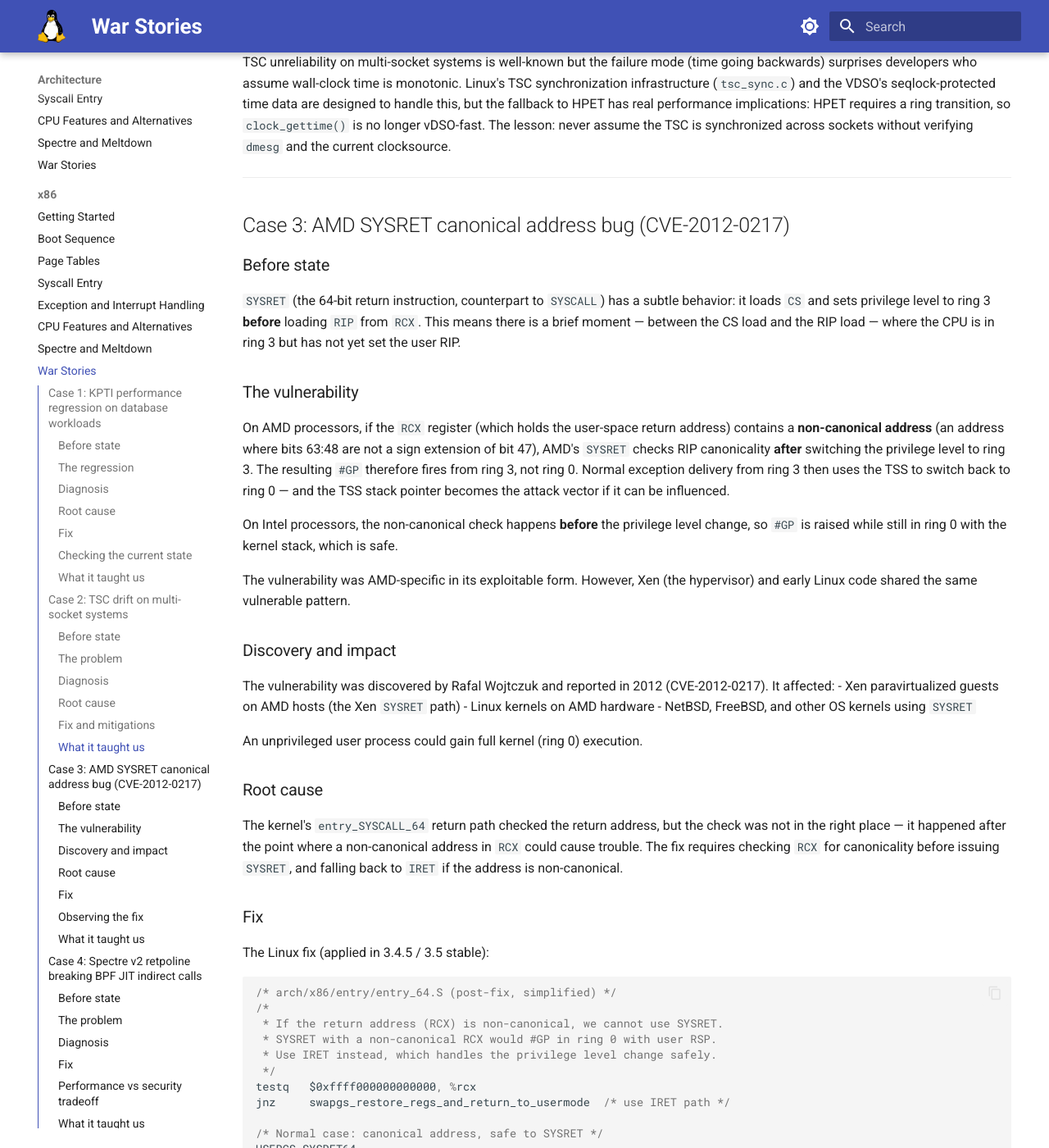
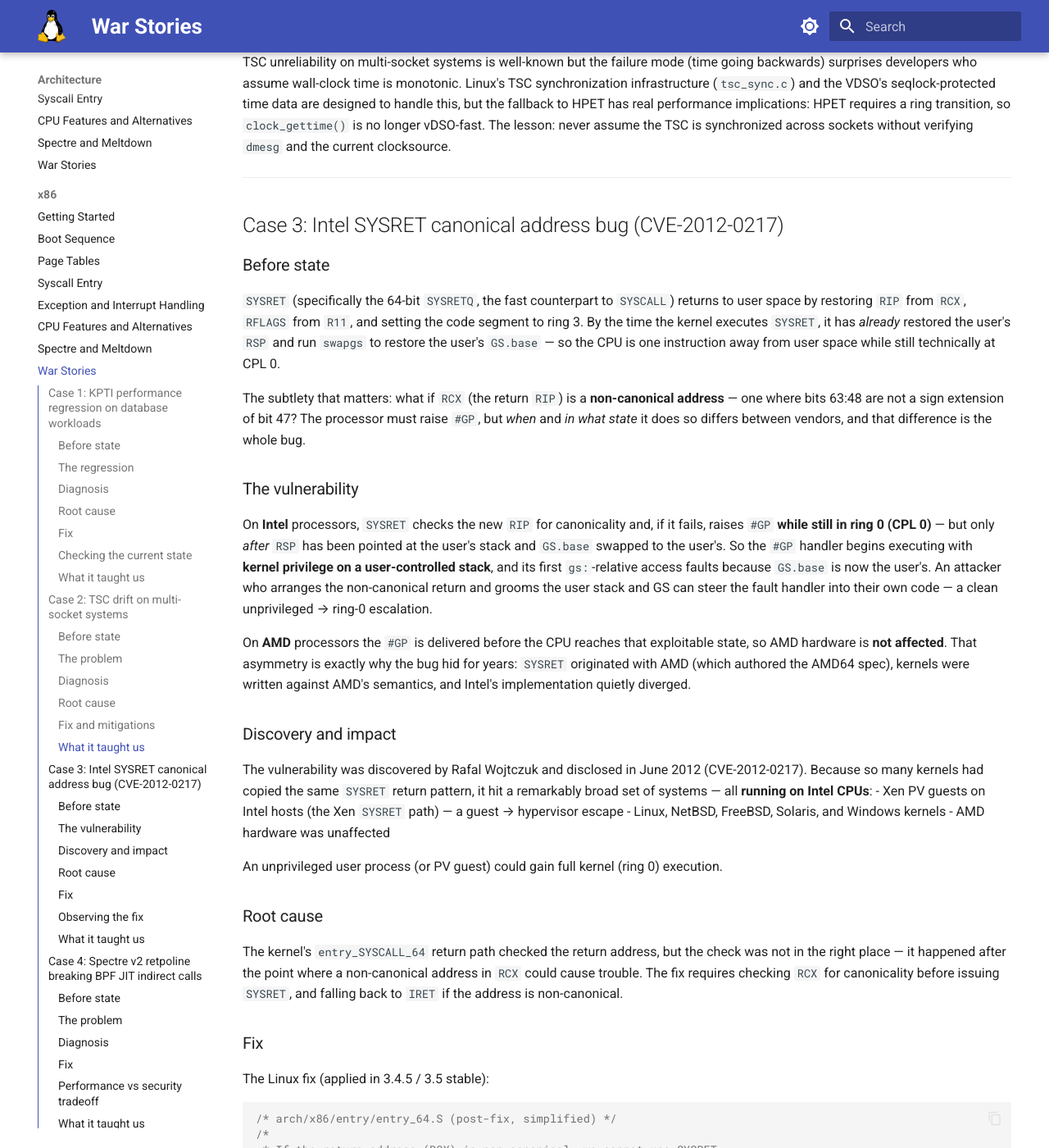
Before and after one commit to laveeshb/linux-kernel-internals, an MkDocs documentation site: the page built from docs/arch/x86/war-stories.md, in a window 1280 px wide and 1400 px high, scrolled down 4622 px. Shown: the whole window at 82% size. Built offline with MkDocs 1.6.1 and Material for MkDocs 9.7.7, drawn with Linux system fonts in a browser that asks for light colours; some of the changed text lies outside the part shown.

Commit message:
Fix reversed Intel/AMD attribution in the SYSRET war story (CVE-2012-0217)
Case 3 blamed AMD and called Intel safe — the reverse of reality.
CVE-2012-0217 is the Intel SYSRET bug: on Intel, a non-canonical RIP in
RCX raises #GP in ring 0 but with RSP already pointed at the user stack
and GS.base swapped to the user's, so the fault handler runs at kernel
privilege on an attacker-controlled stack. AMD delivers the fault before
that state and is unaffected.

Rewrote the mechanism, the affected-systems list (Intel hosts), and the
retrospective; fixed the arch/x86 README summary; added the fail0verflow
technical writeup as a reference. Closes #552.

```diff
--- a/docs/arch/x86/README.md
+++ b/docs/arch/x86/README.md
@@ -45,7 +45,7 @@ UEFI boot skips the real mode steps entirely — the firmware hands off to the k
 | [Exception Handling](exceptions.md) | IDT, exception entry, hardware push sequence, page fault handler, IST stacks |
 | [CPU Features](cpu-features.md) | CPUID, x86_capability[], alternative patching, CPU bug mitigations |
 | [Spectre and Meltdown](spectre-meltdown.md) | Hardware vulnerabilities, KPTI, retpoline, IBRS/IBPB/STIBP, MDS/VERW |
-| [War Stories](war-stories.md) | KPTI regression, TSC drift, AMD SYSRET bug, BPF JIT + retpoline, INVPCID fallback |
+| [War Stories](war-stories.md) | KPTI regression, TSC drift, Intel SYSRET bug, BPF JIT + retpoline, INVPCID fallback |
 
 ---
 
--- a/docs/arch/x86/war-stories.md
+++ b/docs/arch/x86/war-stories.md
@@ -180,28 +180,28 @@ TSC unreliability on multi-socket systems is well-known but the failure mode (ti
 
 ---
 
-## Case 3: AMD SYSRET canonical address bug (CVE-2012-0217)
+## Case 3: Intel SYSRET canonical address bug (CVE-2012-0217)
 
 ### Before state
 
-`SYSRET` (the 64-bit return instruction, counterpart to `SYSCALL`) has a subtle behavior: it loads `CS` and sets privilege level to ring 3 **before** loading `RIP` from `RCX`. This means there is a brief moment — between the CS load and the RIP load — where the CPU is in ring 3 but has not yet set the user RIP.
+`SYSRET` (specifically the 64-bit `SYSRETQ`, the fast counterpart to `SYSCALL`) returns to user space by restoring `RIP` from `RCX`, `RFLAGS` from `R11`, and setting the code segment to ring 3. By the time the kernel executes `SYSRET`, it has *already* restored the user's `RSP` and run `swapgs` to restore the user's `GS.base` — so the CPU is one instruction away from user space while still technically at CPL 0.
+
+The subtlety that matters: what if `RCX` (the return `RIP`) is a **non-canonical address** — one where bits 63:48 are not a sign extension of bit 47? The processor must raise `#GP`, but *when* and *in what state* it does so differs between vendors, and that difference is the whole bug.
 
 ### The vulnerability
 
-On AMD processors, if the `RCX` register (which holds the user-space return address) contains a **non-canonical address** (an address where bits 63:48 are not a sign extension of bit 47), AMD's `SYSRET` checks RIP canonicality **after** switching the privilege level to ring 3. The resulting `#GP` therefore fires from ring 3, not ring 0. Normal exception delivery from ring 3 then uses the TSS to switch back to ring 0 — and the TSS stack pointer becomes the attack vector if it can be influenced.
+On **Intel** processors, `SYSRET` checks the new `RIP` for canonicality and, if it fails, raises `#GP` **while still in ring 0 (CPL 0)** — but only *after* `RSP` has been pointed at the user's stack and `GS.base` swapped to the user's. So the `#GP` handler begins executing with **kernel privilege on a user-controlled stack**, and its first `gs:`-relative access faults because `GS.base` is now the user's. An attacker who arranges the non-canonical return and grooms the user stack and GS can steer the fault handler into their own code — a clean unprivileged → ring-0 escalation.
 
-On Intel processors, the non-canonical check happens **before** the privilege level change, so `#GP` is raised while still in ring 0 with the kernel stack, which is safe.
-
-The vulnerability was AMD-specific in its exploitable form. However, Xen (the hypervisor) and early Linux code shared the same vulnerable pattern.
+On **AMD** processors the `#GP` is delivered before the CPU reaches that exploitable state, so AMD hardware is **not affected**. That asymmetry is exactly why the bug hid for years: `SYSRET` originated with AMD (which authored the AMD64 spec), kernels were written against AMD's semantics, and Intel's implementation quietly diverged.
 
 ### Discovery and impact
 
-The vulnerability was discovered by Rafal Wojtczuk and reported in 2012 (CVE-2012-0217). It affected:
-- Xen paravirtualized guests on AMD hosts (the Xen `SYSRET` path)
-- Linux kernels on AMD hardware
-- NetBSD, FreeBSD, and other OS kernels using `SYSRET`
+The vulnerability was discovered by Rafal Wojtczuk and disclosed in June 2012 (CVE-2012-0217). Because so many kernels had copied the same `SYSRET` return pattern, it hit a remarkably broad set of systems — all **running on Intel CPUs**:
+- Xen PV guests on Intel hosts (the Xen `SYSRET` path) — a guest → hypervisor escape
+- Linux, NetBSD, FreeBSD, Solaris, and Windows kernels
+- AMD hardware was unaffected
 
-An unprivileged user process could gain full kernel (ring 0) execution.
+An unprivileged user process (or PV guest) could gain full kernel (ring 0) execution.
 
 ### Root cause
 
@@ -245,7 +245,7 @@ grep -n "SYSRET\|non_canonical\|swapgs_restore" \
 
 ### What it taught us
 
-The `SYSCALL`/`SYSRET` instruction pair has documented edge cases that differ between Intel and AMD implementations. The Linux kernel (and Xen) relied on behavior that is safe on Intel but exploitable on AMD. This case illustrates why the AMD architecture manuals must be read independently of Intel's, and why fuzzing and formal analysis of privilege transition code is important. The fix — a single canonical-address check — is cheap and correct, but it took a working exploit to surface the need for it.
+The `SYSCALL`/`SYSRET` pair has vendor-specific edge cases: `SYSRET`'s response to a non-canonical `RIP` is safe on AMD but exploitable on Intel. The kernel and Xen had been written against AMD's semantics — AMD defined AMD64 — and Intel's divergence went unnoticed until a working exploit surfaced it. The lesson: privilege-transition instructions must be validated against *each* vendor's manual, not assumed identical. The fix — a single canonical-address check before `SYSRET` — is cheap and correct, but it took an exploit to force it.
 
 ---
 
@@ -408,7 +408,8 @@ This case is also a good example of why the kernel's feature detection and alter
 
 ### Sources
 
-- [CVE-2012-0217 (NVD)](https://nvd.nist.gov/vuln/detail/CVE-2012-0217) — CVE-2012-0217, the SYSRET non-canonical-address privilege escalation (the vulnerable behavior is Intel's SYSRET; AMD CPUs are unaffected)
+- [CVE-2012-0217 (NVD)](https://nvd.nist.gov/vuln/detail/CVE-2012-0217) — the SYSRET non-canonical-address privilege escalation (the vulnerable behavior is Intel's SYSRET; AMD CPUs are unaffected)
+- [fail0verflow: Intel's SYSRET kernel privilege escalation](https://fail0verflow.com/blog/2012/cve-2012-0217-intel-sysret-freebsd/) — the canonical technical walkthrough of the ring-0/user-stack fault and the exploit
 - [arch/x86/kernel/tsc.c](https://git.kernel.org/pub/scm/linux/kernel/git/torvalds/linux.git/tree/arch/x86/kernel/tsc.c) — TSC calibration and watchdog, scene of Case 2
 - [Spectre Side Channels](https://docs.kernel.org/admin-guide/hw-vuln/spectre.html) — retpoline and its interaction with indirect calls (Case 4)
 
```
